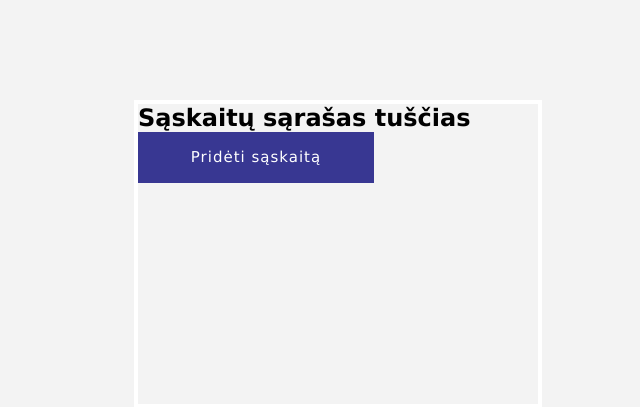
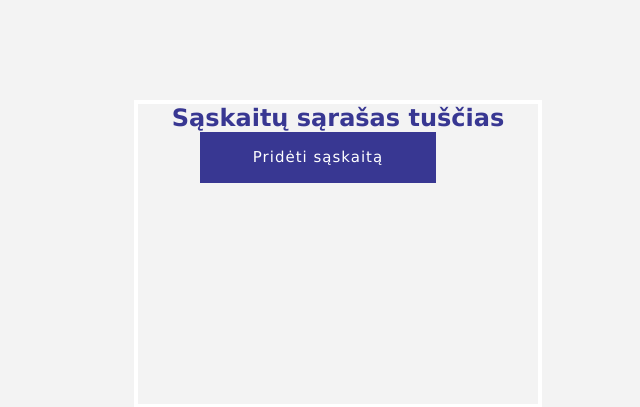
Before and after one commit to sezaite/PHP-BIT-BankApp, a PHP site: page /list.php in a window 1280 px wide. Shown: the part 72-479 px from the top of the page, without its empty margins (302-942 px from the left). Run offline with PHP 8.4, Linux system fonts and the light colour scheme.

Commit message:
xamppo lagas

```diff
--- a/style.css
+++ b/style.css
@@ -71,4 +71,9 @@ a.btn {
     height: 300px;
     margin: 100px auto;
     border: 4px solid var(--third-color);
+    text-align: center;
 }
+
+.add-new-wrap h2 {
+    color: var(--second-color);
+}
```
